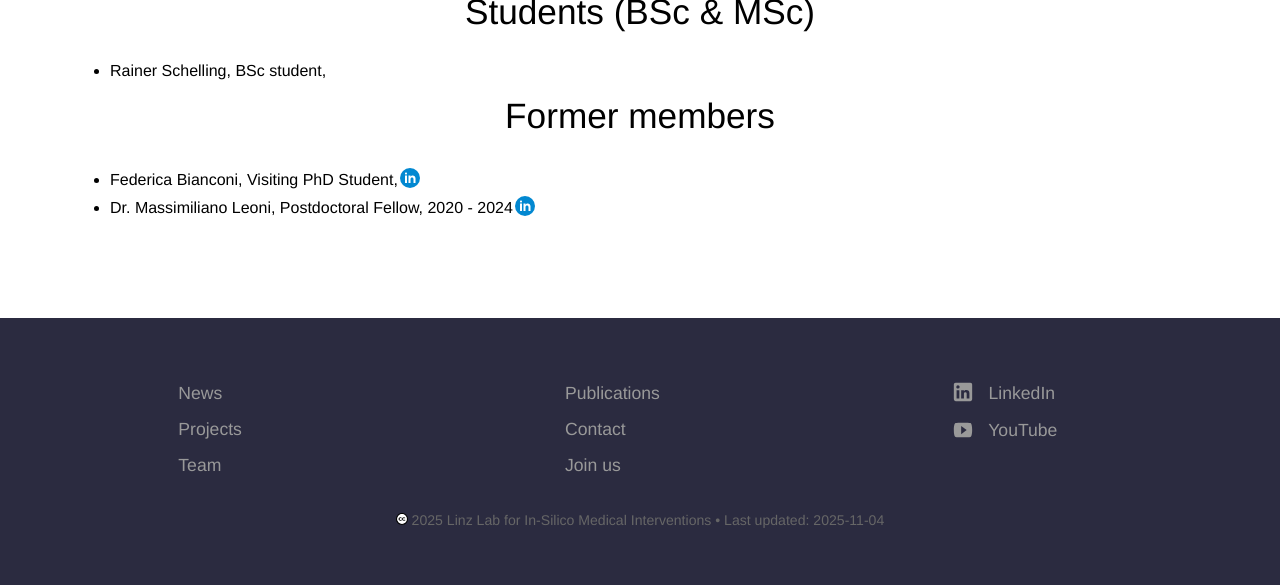
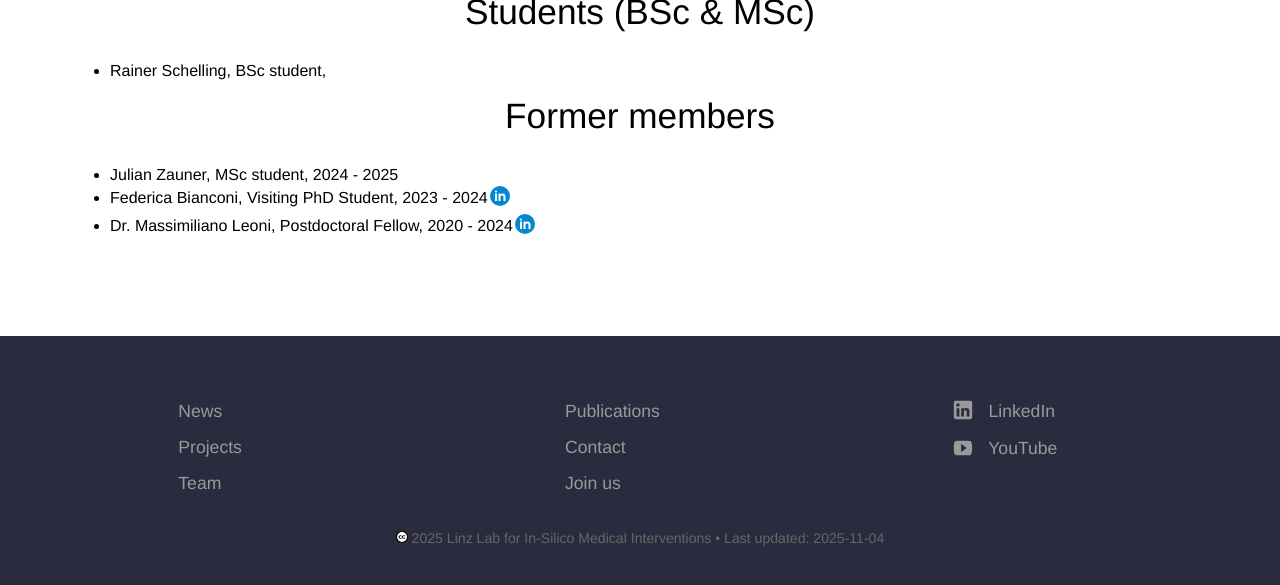
Before and after one commit to linzlabinsilmed/linzlabinsilmed.github.io, a Jekyll site: the page built from team.html, in a window 1280 px wide and 900 px high, scrolled down 1185 px, cut to the strip 301-886 px from the top of the window. Built offline with Jekyll 4.4.1, drawn with Linux system fonts in a browser that asks for light colours.

Commit message:
Update former_members.yml

```diff
--- a/_data/team/former_members.yml
+++ b/_data/team/former_members.yml
@@ -1,9 +1,13 @@
+- name: Julian Zauner
+  position: MSc student
+  years: 2024 - 2025
 - name: Federica Bianconi
   position: Visiting PhD Student
   image_path: https://tcbiomech.unicampus.it/wp-content/uploads/2025/03/Federica-Bianconi-1024x921.png
   scholar: https://scholar.google.com/citations?user=2ViXhXQAAAAJ
   linkedin: https://at.linkedin.com/in/federica-bianconi/
   email: f.bianconi@unicampus.it
+  years: 2023 - 2024
 - name: Dr. Massimiliano Leoni
   position: Postdoctoral Fellow
   years: 2020 - 2024
```
